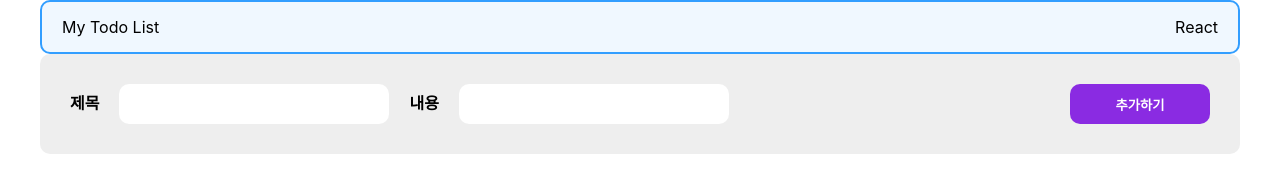
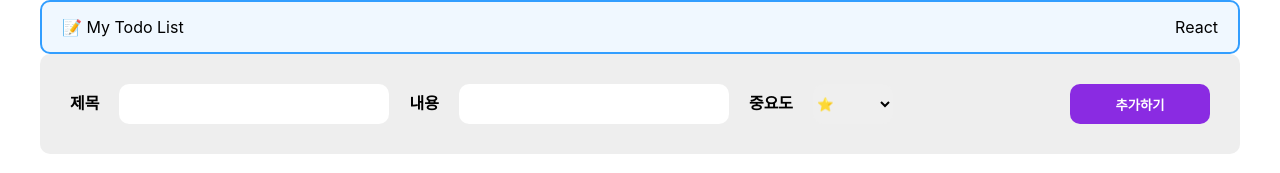
Before and after one commit to raaang/Todo_list, a React (Create React App) app: page / in a window 1280 px wide. Shown: the top 173 px of the page. Built offline with nearby package versions, Linux system fonts and the light colour scheme.

Commit message:
중요도 입력 구현

```diff
--- a/src/components/form/Form.jsx
+++ b/src/components/form/Form.jsx
@@ -1,15 +1,16 @@
 import React, { useState } from 'react';
 import './style.css';
 
-function Form({ todo, setTodo, count, setCount }) {
+function Form({ todo, setTodo }) {
 	const [title, setTitle] = useState('');
 	const [content, setContent] = useState('');
+	const [star, setStar] = useState(1);
 
 	const onSubmitHandler = () => {
-		setTodo([...todo, {title: title, body: content, isDone: false, id: count+1}]);
-		setCount(count+1);
+		setTodo([...todo, {title: title, body: content, isDone: false, id: todo.length, star: Number(star)}]);
 		setTitle('');
 		setContent('');
+		setStar(1);
 	}
 
 	return (
@@ -19,6 +20,13 @@ function Form({ todo, setTodo, count, setCount }) {
 				<input type="text" id="title" onChange={(event)=> setTitle(event.target.value)} value={title}/>
 				<span>내용</span>
 				<input type="text" id="title" onChange={(event)=> setContent(event.target.value)} value={content}/>
+
+				<span>중요도</span>
+				<select id="choice" onChange={(event) => setStar(event.target.value)} value={star}>
+				  <option value="1">⭐</option>
+				  <option value="2">⭐⭐</option>
+				  <option value="3">⭐⭐⭐</option>
+				</select>
 			</div>
 			<button className="add-btn" onClick={onSubmitHandler}>
 				추가하기
--- a/src/components/form/style.css
+++ b/src/components/form/style.css
@@ -24,6 +24,15 @@
 	border-radius: 10px;
 }
 
+#choice {
+	width: 80px;
+	height: 40px;
+	margin: auto 20px;
+
+	border: 0px solid #ffffff;
+	border-radius: 10px;
+}
+
 .add-btn {
 	width: 140px;
 	height: 40px;
--- a/src/components/header/Header.jsx
+++ b/src/components/header/Header.jsx
@@ -5,7 +5,7 @@ function Header() {
 
 	return (
 		<div className="header">
-			<div className="title">My Todo List</div>
+			<div className="title">📝 My Todo List</div>
 			<div className="react">React</div>
 		</div>
 	);
--- a/src/components/layout/Layout.jsx
+++ b/src/components/layout/Layout.jsx
@@ -26,14 +26,14 @@ function Layout({ todo, setTodo }) {
 	const onChangeHandler = (todo) => {
 		console.log('click', todo);
 		const todo_except = todo_list.filter((item) => item.id !== todo.id);
-		setTodo([...todo_except, {title: todo.title, body: todo.body, isDone: !todo.isDone, id: todo.id}]);
+		setTodo([...todo_except, {title: todo.title, body: todo.body, isDone: !todo.isDone, id: todo.id, star: todo.star}]);
 
 		// map() 활용
 		// const todo_new = todo_list.map((item) => {
 		// 	if (item.id === todo.id) {
-		// 		return {...todo, isDone: !todo.isDone};
+		// 		return {...item, isDone: !item.isDone};
 		// 	} else {
-		// 		return {...todo};
+		// 		return {...item};
 		// 	}
 		// });
 		// setTodo(todo_new);
--- a/src/components/pages/TodoList.jsx
+++ b/src/components/pages/TodoList.jsx
@@ -4,19 +4,21 @@ import Header from '../header/Header';
 import Layout from '../layout/Layout';
 
 function TodoList() {
-	const [count, setCount] = useState(0);
 	const [todo, setTodo] = useState([{
 		title: "",
 		body: "",
 		isDone: false,
-		id: 0
+		id: 0,
+		star: 0
 	}]);
+
+	console.log(todo);
 
 	return (
 		<>
 			<Header />
-			<Form todo={todo} setTodo={setTodo} count={count} setCount={setCount} />
-			<Layout todo={todo} setTodo={setTodo}/>
+			<Form todo={todo} setTodo={setTodo} />
+			<Layout todo={todo} setTodo={setTodo} />
 		</>
 	);
 }
--- a/src/components/todo/Todo.jsx
+++ b/src/components/todo/Todo.jsx
@@ -1,11 +1,17 @@
 import React from 'react';
 import './style.css';
 
-function Todo({ key, todo, onChangeHandler, onRemoveHandler }) {
+function Todo({ todo, onChangeHandler, onRemoveHandler }) {
+	console.log(todo.star)
 	return (
 		<div className="todo">
 			<div className="todo-info">
-				<h2>{todo.title}</h2>
+				<div className="todo-content">
+					<h2>{todo.title}</h2>
+					<div className="star-container">
+						<h3>{[...Array(todo.star)].map((_, i) => <span className="star" key={i}>⭐</span>)}</h3>
+					</div>
+				</div>
 				<p>{todo.body}</p>
 			</div>
 			<div className="todo-btn">
--- a/src/components/todo/style.css
+++ b/src/components/todo/style.css
@@ -18,8 +18,21 @@
 	text-align: left;
 }
 
+.todo-content {
+	height: 60%;
+
+	display: flex;
+	justify-content: space-between;
+}
+
+.star-container {
+	width: 80px;
+
+	text-align: center;
+}
+
 .todo-btn {
-	/* background-color: aliceblue; */
+	margin: 20px auto;
 
 	display: flex;
 	justify-content: space-between;
```
